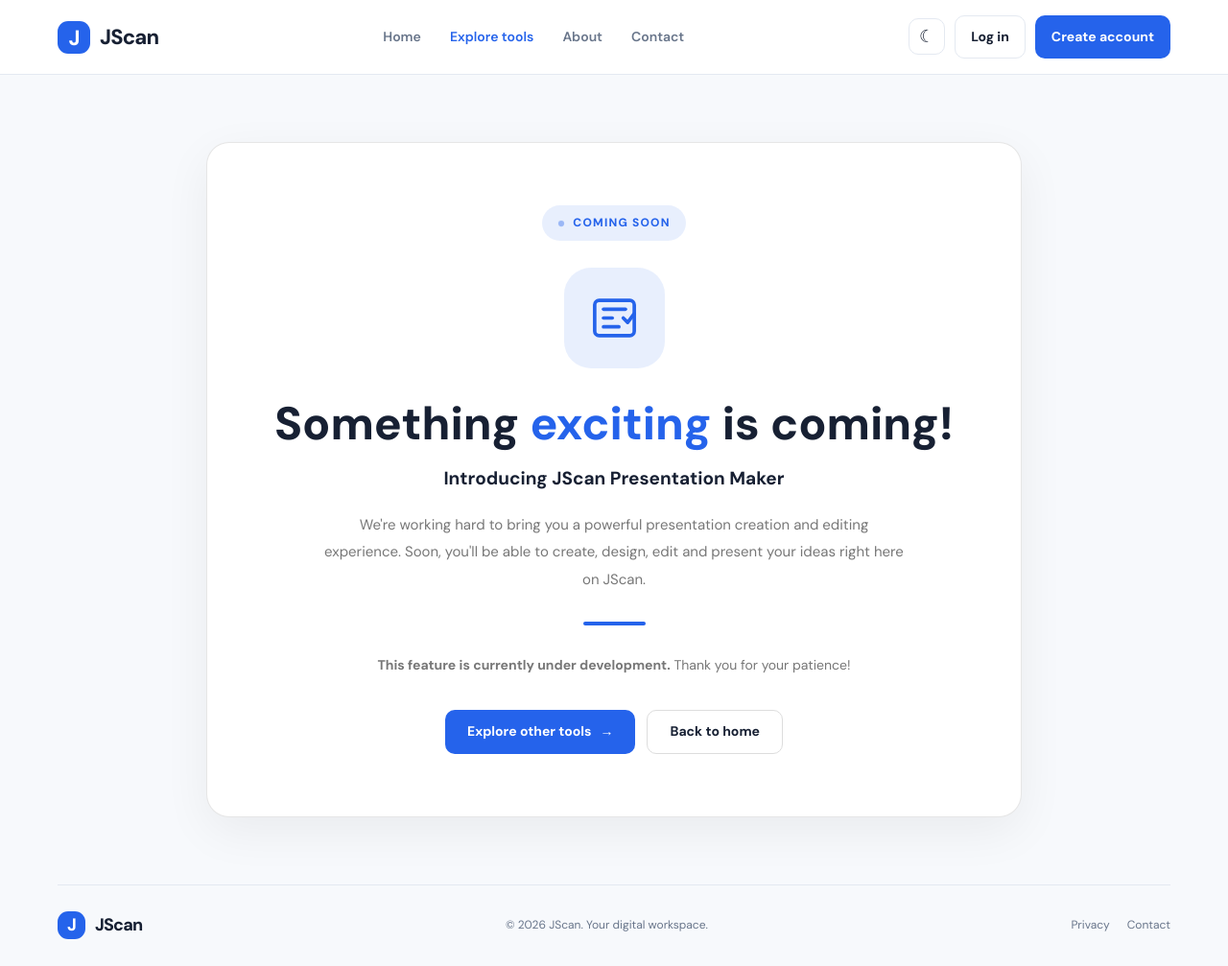
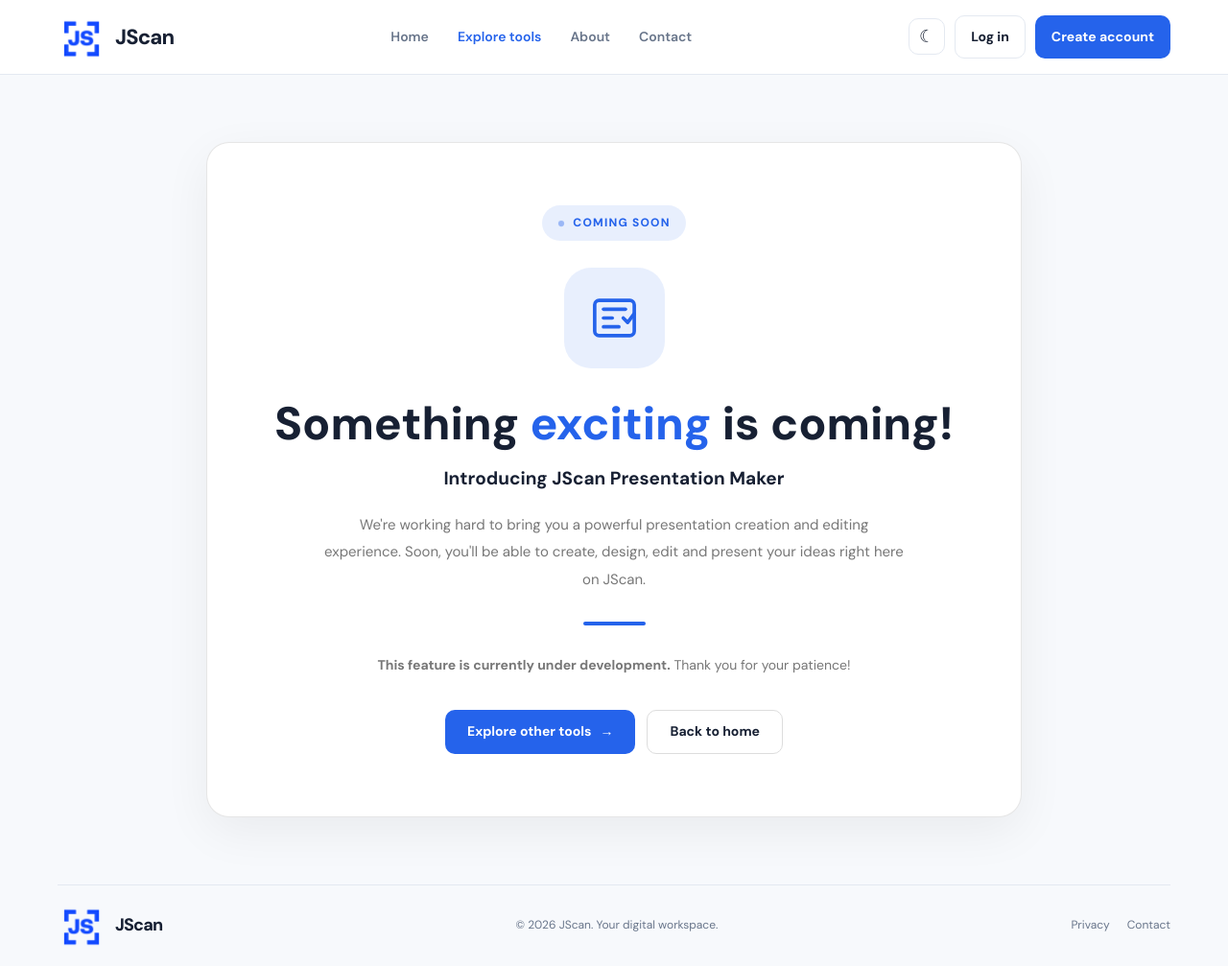
Before and after one commit to bossbeloved1/jscan, a plain HTML site: page JScan-starter/JScan/presentation-maker.html in a window 1280 px wide. Shown: the whole page at 96% size. Drawn offline with nearby package versions, Linux system fonts and the light colour scheme.

Commit message:
Update HTML structure and logo references

```diff
--- a/JScan-starter/JScan/presentation-maker.html
+++ b/JScan-starter/JScan/presentation-maker.html
@@ -1,4 +1,3 @@
-
 <!DOCTYPE html>
 <html lang="en">
 <head>
@@ -7,6 +6,8 @@
     <meta name="theme-color" content="#2563eb">
 
     <title>Presentation Maker — JScan</title>
+
+    <link rel="icon" type="image/svg+xml" href="css/logoextension.svg">
 
     <link rel="preconnect" href="https://fonts.googleapis.com">
     <link rel="preconnect" href="https://fonts.gstatic.com" crossorigin>
@@ -17,6 +18,17 @@
 
     <style>
         /* PRESENTATION MAKER COMING SOON */
+
+        .brand-logo {
+            width: 50px;
+            height: 50px;
+            object-fit: contain;
+            display: block;
+            background: transparent;
+            border: none;
+            box-shadow: none;
+            padding: 0;
+        }
 
         .coming-soon-wrapper {
             min-height: 75vh;
@@ -221,11 +233,11 @@
 
 <body>
 
-    <!-- ORIGINAL JSCAN HEADER -->
+    <!-- JSCAN HEADER -->
 
     <header class="site-header">
         <a class="brand" href="index.html">
-            <span class="brand-mark">J</span>
+            <img src="css/logo.png" alt="JScan Logo" class="brand-logo">
             <span>JScan</span>
         </a>
 
@@ -317,12 +329,12 @@
     </main>
 
 
-    <!-- ORIGINAL JSCAN FOOTER -->
+    <!-- JSCAN FOOTER -->
 
     <footer class="site-footer wrap">
 
         <a class="brand" href="index.html">
-            <span class="brand-mark">J</span>
+            <img src="css/logo.png" alt="JScan Logo" class="brand-logo">
             <span>JScan</span>
         </a>
 
```
